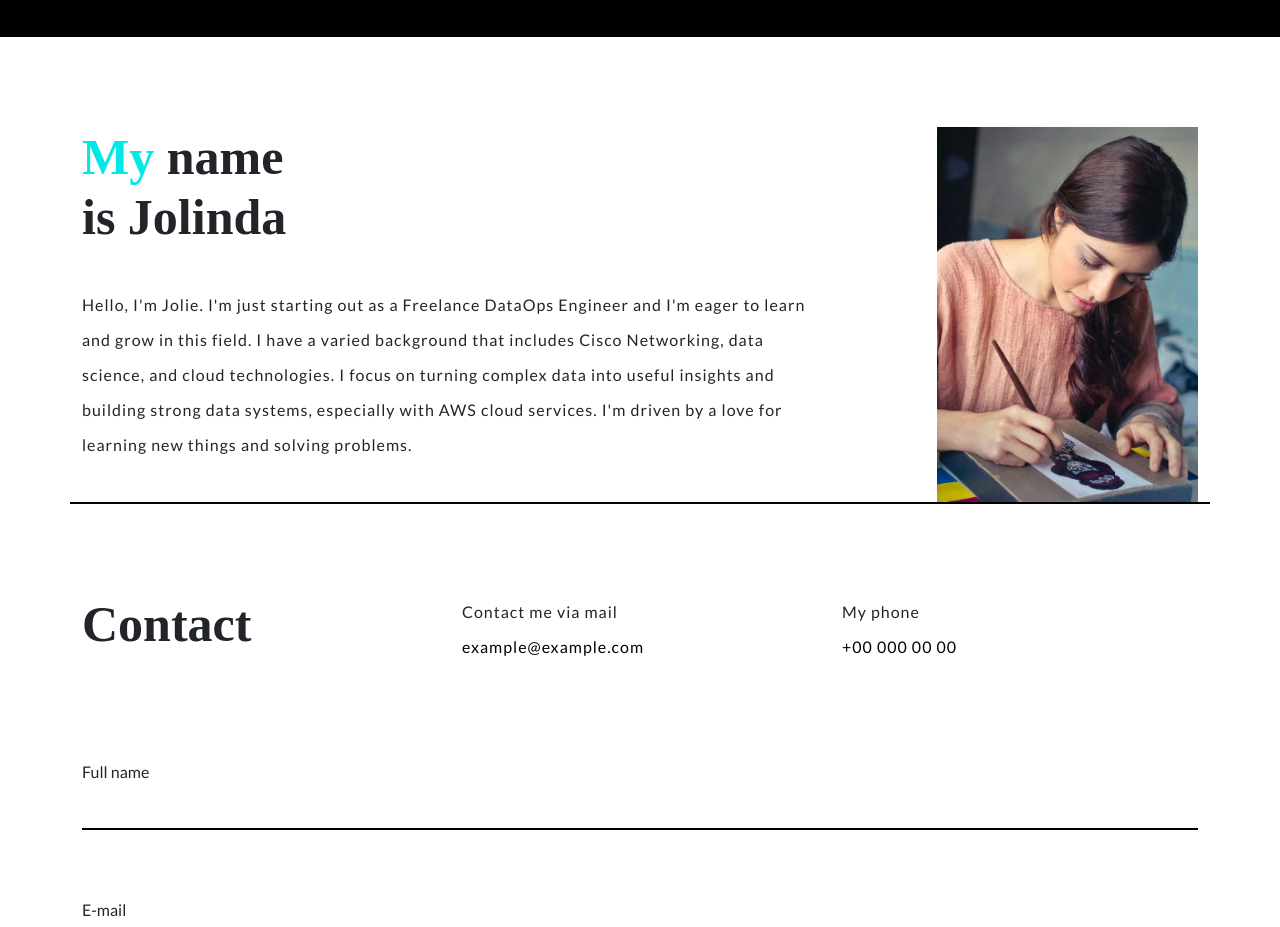
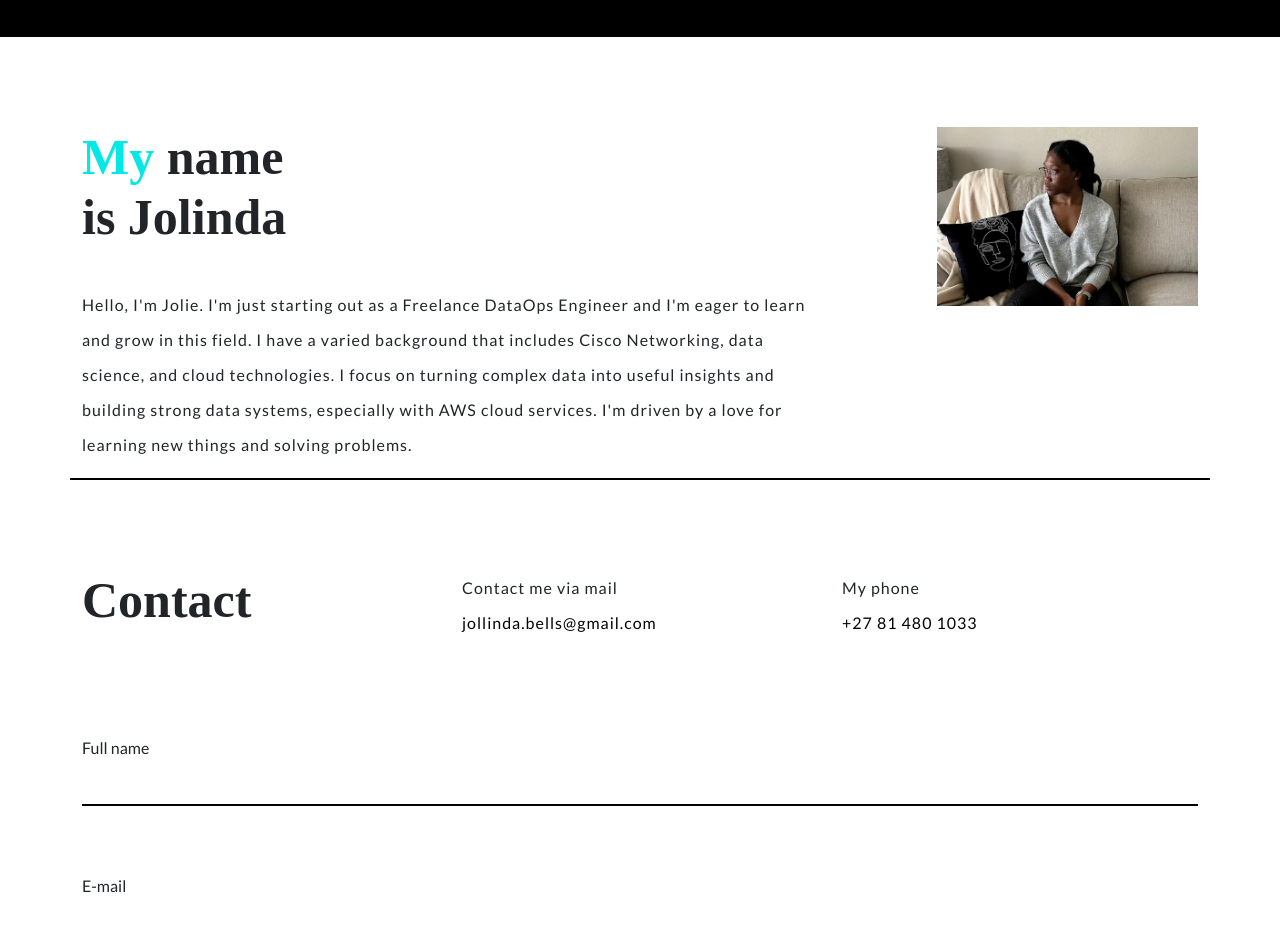
Before and after one commit to Jolinda-hub/jolinda-hub.github.io, a plain HTML site: page index.html in a window 1280 px wide. Shown: the part 2420-3347 px from the top of the page. Drawn offline with nearby package versions, Linux system fonts and the light colour scheme; files that its build step writes are made by us from their sources.

Commit message:
index test

```diff
--- a/index.html
+++ b/index.html
@@ -261,7 +261,7 @@
                             </p>
                         </div>
                         <div class="col-12 col-md-3">
-                            <img class="img-fluid" src="img/me.jpg" alt="Team Work">
+                            <img class="img-fluid" src="img/me.png" alt="Team Work">
                         </div>
                         <div class="underline-dark"></div>
                     </div>
@@ -279,13 +279,13 @@
                         <div class="col">
                             <p>
                                 Contact me via mail<br>
-                                <a href="mailto:example@example.com">example@example.com</a>
+                                <a href="mailto:jollinda.bells@gmail.com">jollinda.bells@gmail.com</a>
                             </p>
                         </div>
                         <div class="col">
                             <p>
                                 My phone <br>
-                                <a href="tel:+32-504-444-123">+00 000 00 00</a>
+                                <a href="tel:+32-504-444-123">+27 81 480 1033</a>
                             </p>
                         </div>
                     </div>
```
Also changed, not shown: img/me.png (added), img/me1.jpg (renamed from img/me.jpg).
